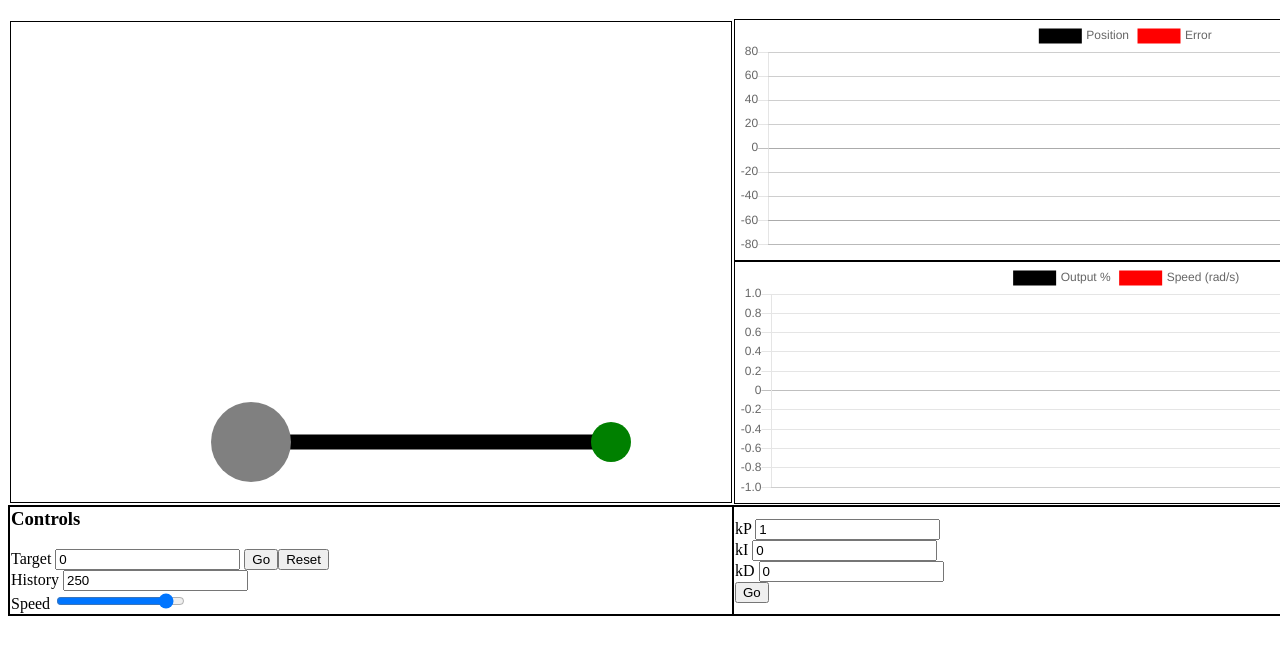
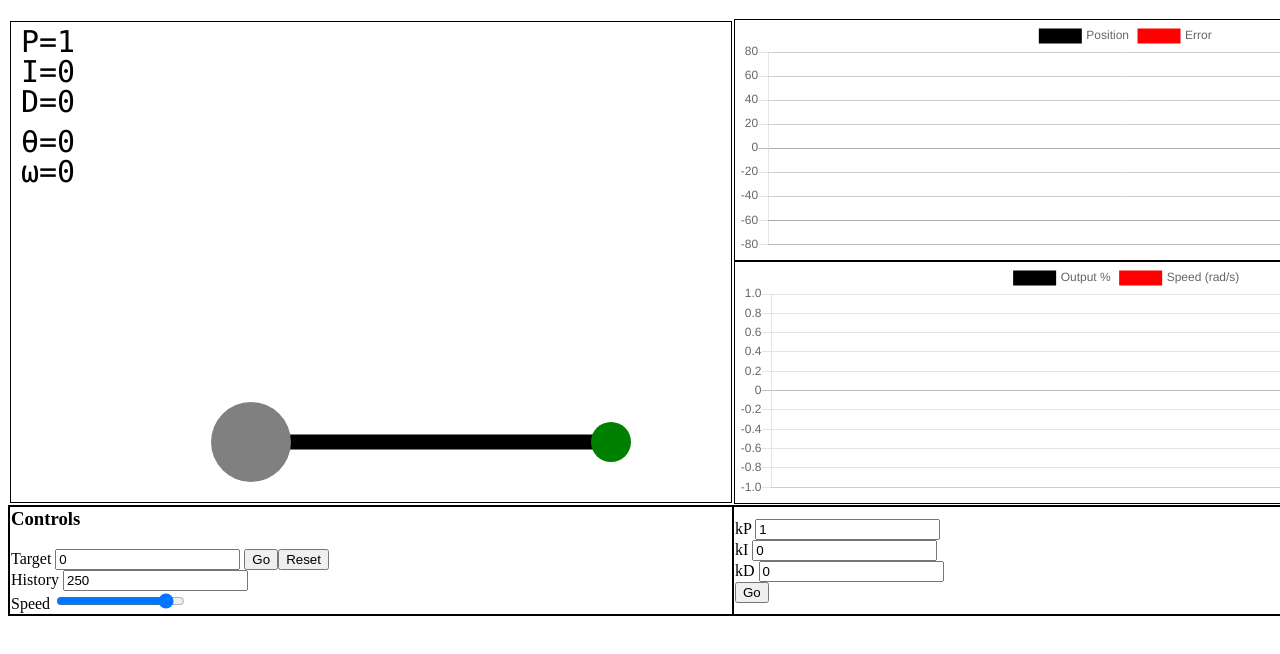
Before and after one commit to Aree-Vanier/PID-demo, a plain HTML site: page index.html in a window 1280 px wide. Shown: the part 48-702 px from the top of the page. Drawn offline with nearby package versions, Linux system fonts and the light colour scheme.

Commit message:
Added text

```diff
--- a/index.html
+++ b/index.html
@@ -5,6 +5,8 @@
 	<script src="./script.js"></script>
 	<script src="./plot.js"></script>
 	<script src="./physics.js"></script>
+	<meta http-equiv="content-type" content="text/html; charset=UTF8">
+
 </head>
 
 <body  style="overflow:hidden">
--- a/script.js
+++ b/script.js
@@ -18,6 +18,7 @@ function init(){
 	console.log("init");
 	c = document.getElementById("canvas");
 	g = c.getContext("2d");
+	g.font = "30px Consolas";
 	width = c.width;
 	height = c.height;
 	x = width/3;
@@ -66,6 +67,12 @@ function draw(){
 	g.fill();
 	g.closePath();
 
+	g.fillStyle="black";
+	g.fillText("P="+kP*4, 10,30);
+	g.fillText("I="+kI, 10,60);
+	g.fillText("D="+kD, 10,90);
+	g.fillText("θ="+Math.trunc(angle*(180/Math.PI)), 10,130);
+	g.fillText("ω="+Math.trunc(vel*(180/Math.PI)*10), 10,160);
 }
 var controller = new PID(1,0,0);
 controller.setSampleTime(50);
```
